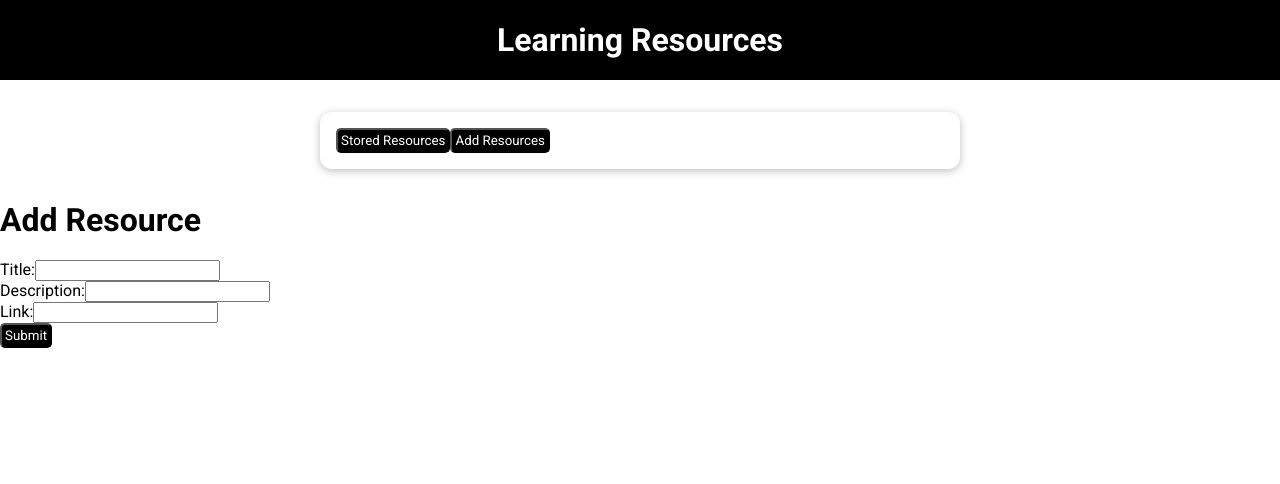
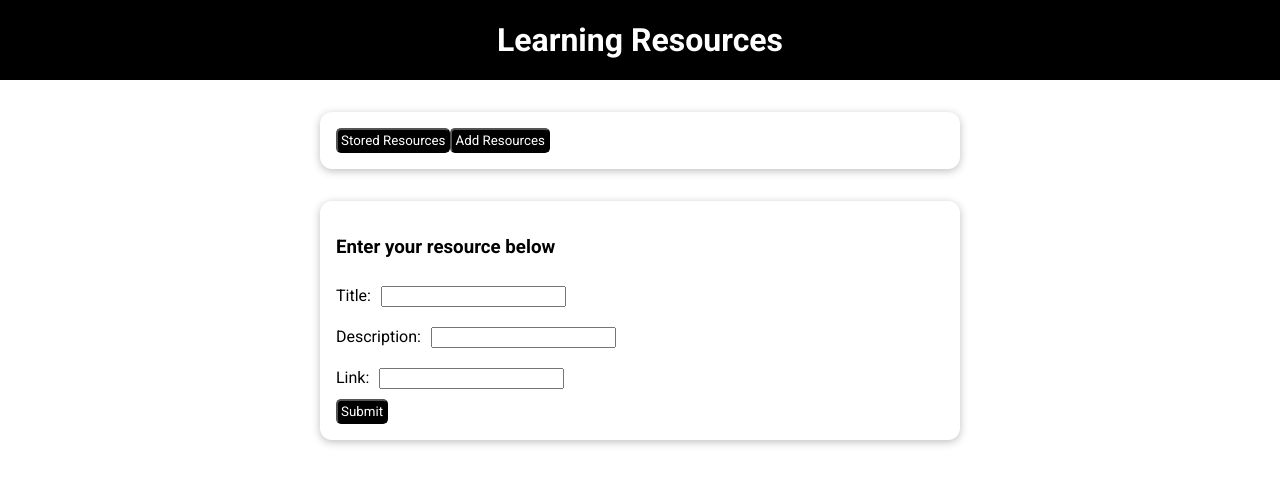
Before and after one commit to RebeccaHA/resource-library, a Vue app: page / in a window 1280 px wide. Both pictures are taken after a click on the button "Add Resources". Shown: the top 484 px of the page. Built offline with nearby package versions, Linux system fonts and the light colour scheme.

Commit message:
added form styles

```diff
--- a/src/components/learning-resources/AddResource.vue
+++ b/src/components/learning-resources/AddResource.vue
@@ -1,6 +1,7 @@
 <template>
   <div>
-    <h1>Add Resource</h1>
+    <card>
+      <h3>Enter your resource below</h3>
       <form @submit.prevent="submitForm">
         <label>Title:</label>
         <input type="text" v-model="title" />
@@ -13,6 +14,7 @@
         <br />
         <ui-button>Submit</ui-button>
       </form>
+    </card>
   </div>
 </template>
 
@@ -32,3 +34,9 @@ export default {
   }
 };
 </script>
+<style scoped>
+input {
+  margin: 10px;
+  ,padding: 5px;
+}
+</style>
```
Lines whose indentation alone changed are shown as unchanged.
